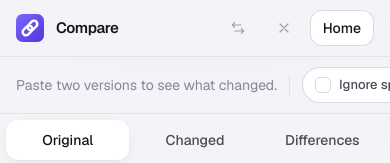
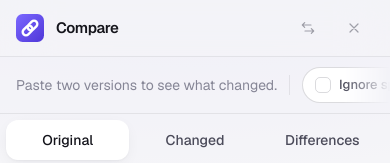
Before and after one commit to abhixzxz/linkyoudude, a Next.js app: page /compare in a window 390 px wide. Shown: the top 163 px of the page. Built offline with nearby package versions, Linux system fonts and the light colour scheme.

Commit message:
feat: update button visibility classes for responsive design in CompareScreen and NoteEditor

```diff
--- a/components/compare/compare-screen.tsx
+++ b/components/compare/compare-screen.tsx
@@ -335,7 +335,7 @@ export function CompareScreen() {
               <CloseIcon size={16} />
               <span className="max-sm:sr-only">Clear both</span>
             </button>
-            <Link href="/" className={buttonClass("secondary", "sm", "hidden sm:inline-flex")}>
+            <Link href="/" className={buttonClass("secondary", "sm", "max-sm:hidden")}>
               Home
             </Link>
           </div>
@@ -344,7 +344,7 @@ export function CompareScreen() {
 
       {/* Summary + options */}
       <div className="shrink-0 border-b border-line bg-bg/60">
-        <div className="mx-auto flex w-full max-w-[90rem] items-center gap-2 overflow-x-auto px-4 py-2.5 sm:px-6 [scrollbar-width:none]">
+        <div className="mx-auto flex w-full max-w-[90rem] items-center gap-2 overflow-x-auto px-4 py-2.5 [scrollbar-width:none] max-lg:[mask-image:linear-gradient(to_right,black_88%,transparent)] sm:px-6">
           {empty ? (
             <span className="shrink-0 text-sm text-ink-3">Paste two versions to see what changed.</span>
           ) : same ? (
--- a/components/room/note-editor.tsx
+++ b/components/room/note-editor.tsx
@@ -194,7 +194,7 @@ export function NoteEditor({
           <button
             type="button"
             onClick={onDelete}
-            className={buttonClass("danger", "lg", "hidden lg:inline-flex")}
+            className={buttonClass("danger", "lg", "max-lg:hidden")}
           >
             <TrashIcon />
             Delete
```
